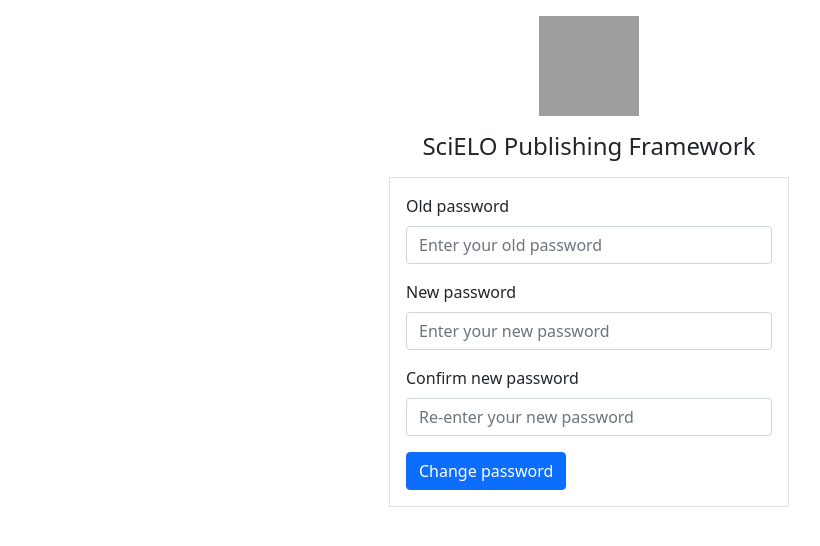
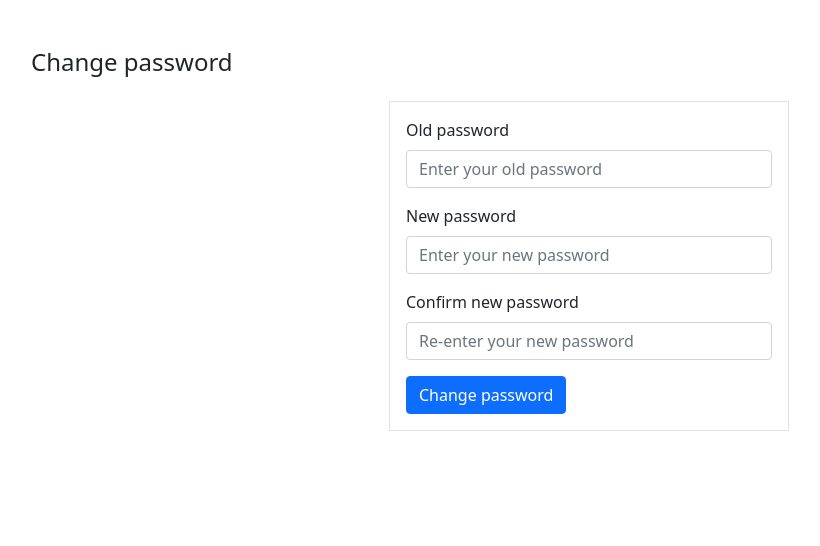
Before and after one commit to scieloorg/kernel_to_webiste, a Django app: page /change-password/ in a window 1280 px wide. Shown: the part 65-611 px from the top of the page, without its empty margins (51-871 px from the left). Run offline with Django 3.2, Linux system fonts and the light colour scheme; the visitor is signed in with stand-in values (Sample User, id 1); parts of the project's set-up code (start-up, migrations or seed data) failed here and were passed over; some libraries are stand-ins or nearby versions; grey boxes are pictures that could not be loaded.

Commit message:
adiciona correções e link para alterar password

```diff
--- a/spf/core/templates/accounts/change_password.html
+++ b/spf/core/templates/accounts/change_password.html
@@ -4,14 +4,12 @@
 {% load static %}
 
 {% block title %}
-SciELO Publishing Framework - {% trans 'Add user' %}
+SciELO Publishing Framework - {% trans 'Change password' %}
 {% endblock %}
 
 {% block content %}
-<div class="text-center my-3">
-    <img src="{% static 'img/logo-scielo.svg' %}" width="100px" height="100px" />
-</div>
-<h1 class="h4 text-center">SciELO Publishing Framework</h1>
+<div class="row justify-content-center pt-5">
+    <h1 class="h4">{% trans 'Change password' %}</h1>
     <form class="bg-white border my-3 p-3 form-user" method="POST" action="{% url 'change_password' %}">
         {% csrf_token %}
         <div class="mb-3">
@@ -28,6 +26,7 @@ SciELO Publishing Framework - {% trans 'Add user' %}
         </div>
         <button type="submit" class="btn btn-primary">{% trans 'Change password' %}</button>
     </form>
+</div>
 
 {% for message in messages %}
 <div class="d-flex justify-content-center">
@@ -37,5 +36,4 @@ SciELO Publishing Framework - {% trans 'Add user' %}
 </div>
 {% endfor %}
 
-
 {% endblock %}
--- a/spf/core/templates/index.html
+++ b/spf/core/templates/index.html
@@ -25,6 +25,7 @@ SciELO Publishing Framework - Home
                     {% endif %}
                     <a class="list-group-item" href="{% url 'user_profile' %}">{% trans 'Profile' %}</a>
                     <a class="list-group-item list-group-item-warning" href="{% url 'user_profile_edit' %}">{% trans 'Edit profile' %}</a>
+                    <a class="list-group-item list-group-item-warning" href="{% url 'change_password' %}">{% trans 'Change password' %}</a>
                 </div>
             </div>
         </div>
```
